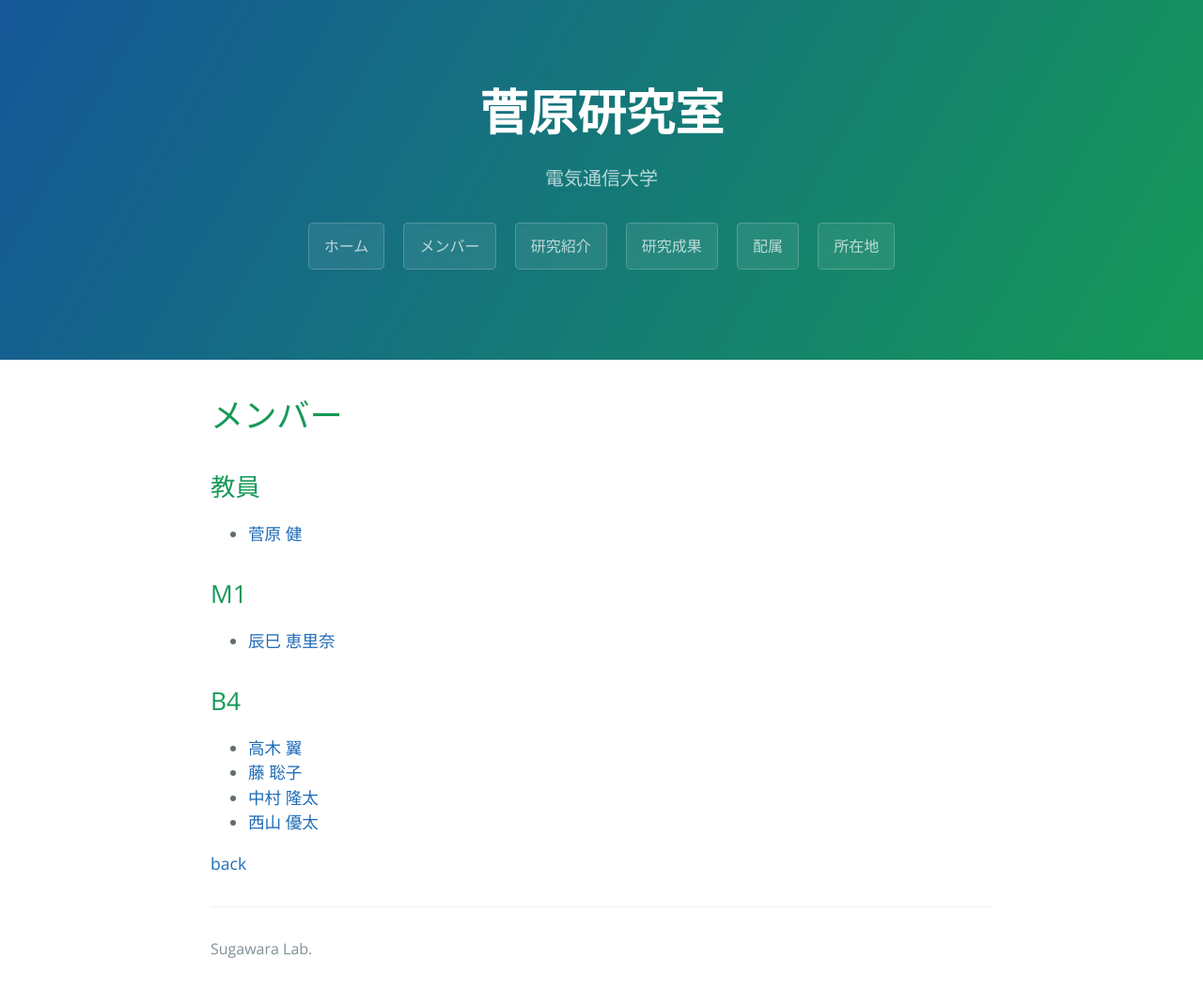
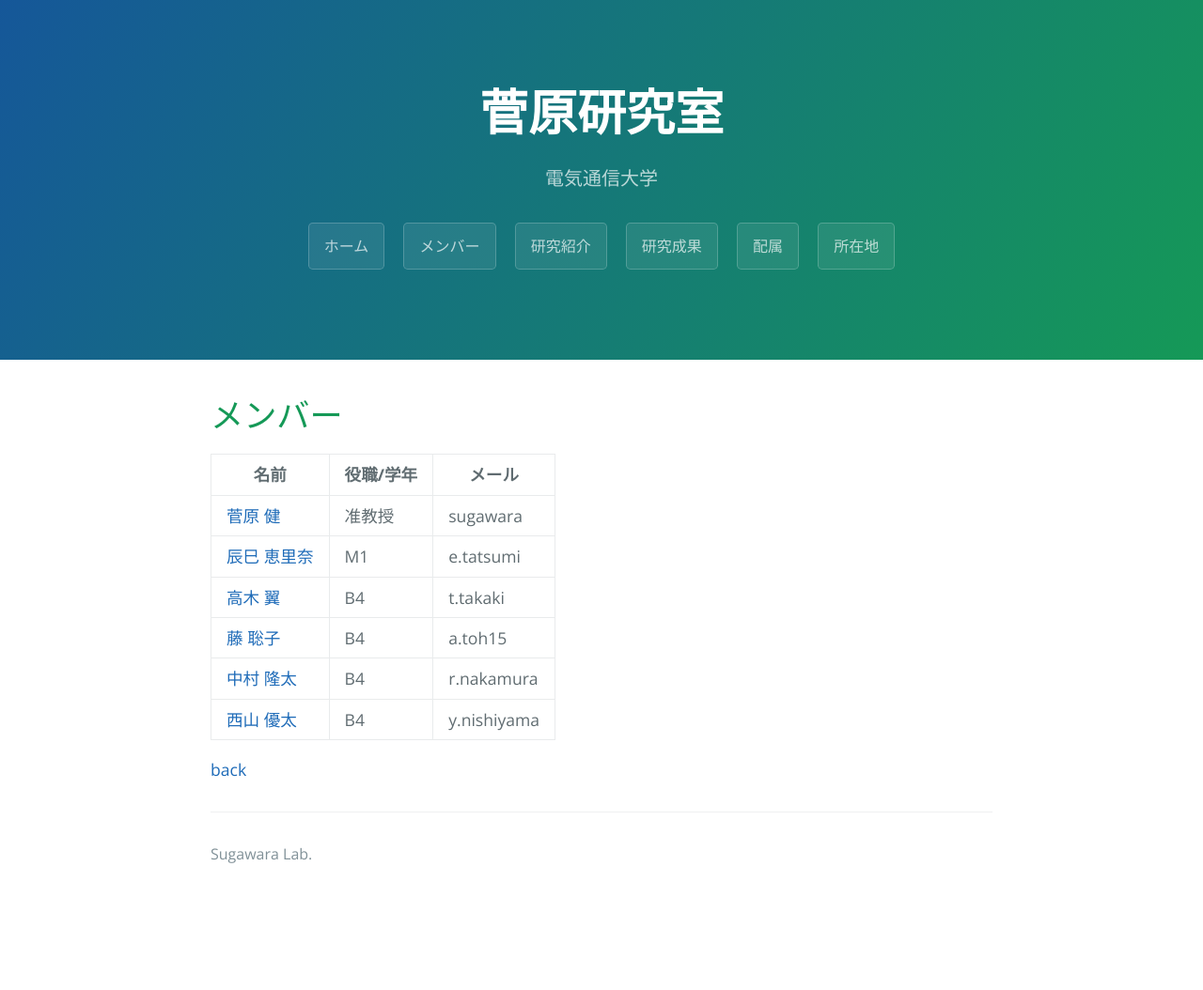
Before and after one commit to sugawara-bbbb/weblab, a Jekyll site: the page built from member.md, in a window 1280 px wide. Shown: the whole page at 94% size. Built offline with Jekyll 4.4.1, drawn with Linux system fonts in a browser that asks for light colours; our own code applies the rules of GitHub Pages for plain Markdown files; after the commit the page ends 953 px from its top, so only the background shows below that.

Commit message:
メンバーの表を更新

```diff
--- a/member.md
+++ b/member.md
@@ -4,17 +4,14 @@ layout: default
 
 # メンバー
 
-## 教員
-- [菅原 健](./sugawara.html)
+|名前                          | 役職/学年  | メール  |
+|-----------------------------|-----------|---------|
+|[菅原 健](./sugawara.html)    | 准教授 | sugawara  |
+|[辰巳 恵里奈](./tatsumi.html ) | M1    | e.tatsumi |
+|[高木 翼](./takaki.html)      | B4    | t.takaki |
+|[藤 聡子](./toh.html)         | B4    | a.toh15 |
+|[中村 隆太](./nakamura.html)  | B4    | r.nakamura |
+|[西山 優太](./nishiyama.html) | B4    | y.nishiyama |
 
-## M1
-- [辰巳 恵里奈](./tatsumi.html)
-
-## B4
-
-- [高木 翼](./takaki.html)
-- [藤 聡子](./toh.html)
-- [中村 隆太](./nakamura.html)
-- [西山 優太](./nishiyama.html)
 
 [back](./)
```
